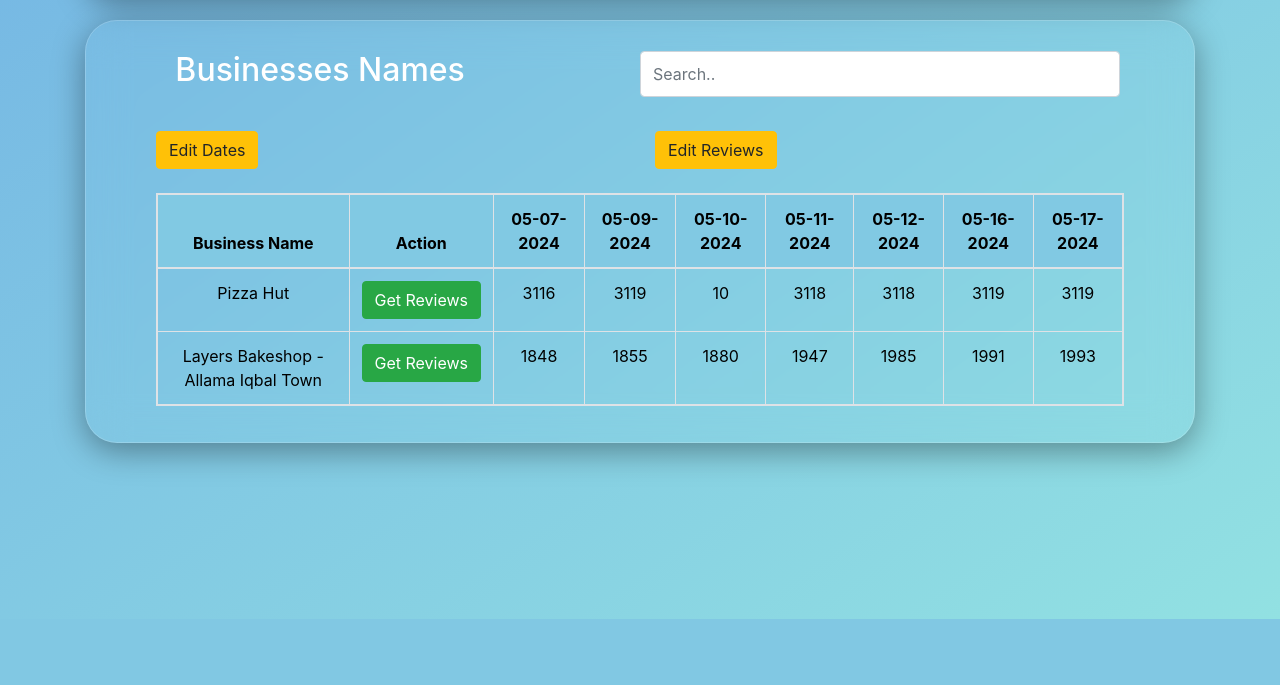
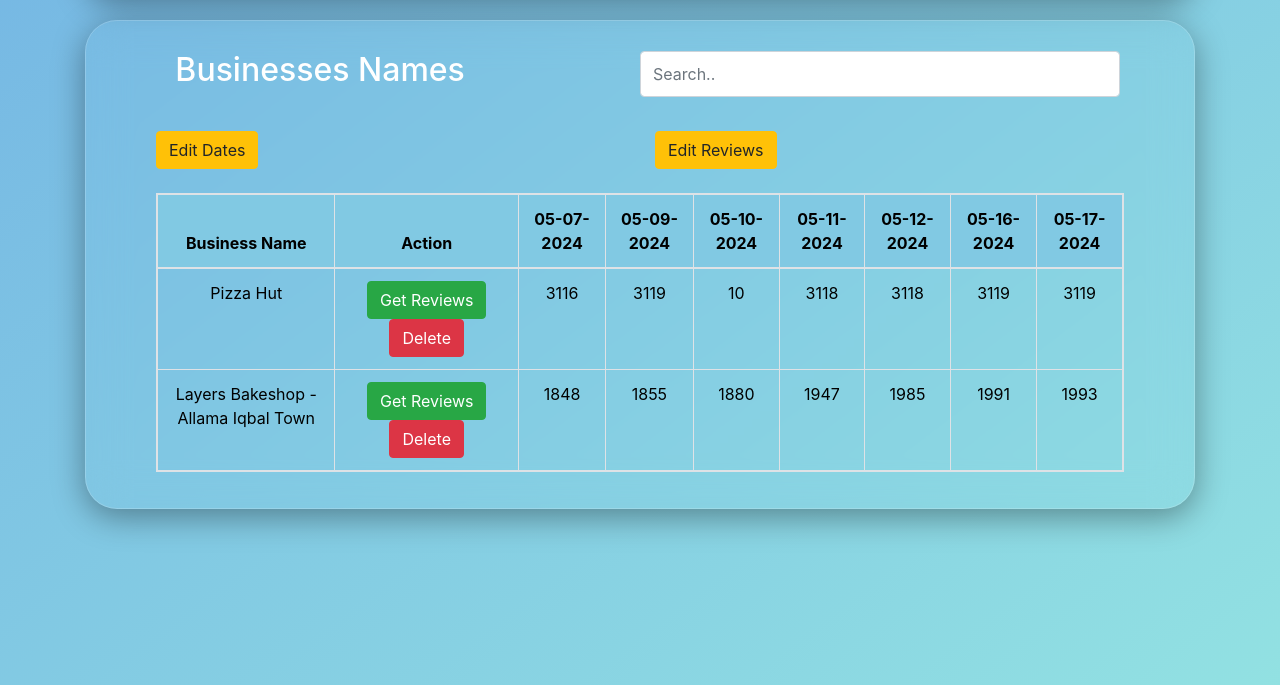
Before and after one commit to mraliimam/Google-Scrapper, a Flask app: page / in a window 1280 px wide. Shown: the part 287-972 px from the top of the page. Before the commit the page ends 906 px from the top, so only its background shows below. Run offline with Flask 2, Linux system fonts and the light colour scheme; a user stored in the database is signed in; data comes from the database, SQL or seed files in the repository; both versions use the stored data as it was after the commit; some libraries are stand-ins or nearby versions; some web fonts are replaced.

Commit message:
Delete Functionality Added

```diff
--- a/market/routes.py
+++ b/market/routes.py
@@ -96,6 +96,32 @@ def home_page():
                     db.session.rollback()
                     flash(f'Exception occurs: {e}!!', category='danger')
             return redirect(url_for('home_page'))
+        elif action_type == 'delBusiness':
+            business = request.form['business']
+            bs = ScrapeData.query.filter_by(BusinessName = business).all()
+            for b in bs:
+                db.session.delete(b)
+            try:
+                db.session.commit()
+                flash(f'Buusiness Deleted Successfully!', category = 'success')
+            except Exception as e:
+                db.session.rollback()
+                print(e)
+                flash(f'Error Occurred while deleting Business', category = 'success')
+            return redirect(url_for('home_page'))
+        elif action_type == 'delDate':
+            date = request.form['date']
+            bs = ScrapeData.query.filter_by(Date = date).all()
+            for bus in bs:
+                db.session.delete(bus)
+            try:
+                db.session.commit()
+                flash(f'Buusiness Deleted Successfully!', category = 'success')
+            except Exception as e:
+                db.session.rollback()
+                print(e)
+                flash(f'Error Occurred while deleting Business', category = 'success')
+            return redirect(url_for('home_page'))
         elif action_type == 'editDates':
             for original_date, new_date in changes.items():
                 if original_date != new_date:
--- a/market/templates/home.html
+++ b/market/templates/home.html
@@ -46,8 +46,16 @@
                 Action
               </th>
               {% for date in dates %}
-              <th data-original-date="{{ date }}">
-                {{ date.strftime('%m-%d-%Y') }}
+              <th>
+                <div class="row">
+                  <div class="col" data-original-date="{{ date }}">
+                    {{ date.strftime('%m-%d-%Y') }}
+                  </div>
+                  <div class="col delDate" style="display: none;">
+                    <button class="btn btn-danger" type="submit" name="date" onclick="document.getElementById('actionType').value = 'delDate';" value="{{ date }}">Delete</button>
+                  </div>
+                </div>
+
               </th>
               {% endfor %}
             </tr>
@@ -56,7 +64,14 @@
             {% for business, reviews_dates in businesses_reviews_dates.items() %}
             <tr>
               <td>{{ business }}</td>
-              <td><button type="submit" name = "business" class="btn btn-success" onclick="document.getElementById('actionType').value = 'getBusiness';" value="{{ business }}">Get Reviews</button></td>
+              <td>
+                <div class="row">
+                  <div class="col">
+                    <button type="submit" name = "business" class="btn btn-success" onclick="document.getElementById('actionType').value = 'getBusiness';" value="{{ business }}">Get Reviews</button>
+                  </div>
+                  <div class="col"><button type="submit" name = "business" class="btn btn-danger" onclick="document.getElementById('actionType').value = 'delBusiness';" value="{{ business }}">Delete</button></div>
+                </div>
+              </td>
               {% for review, date in reviews_dates %}
                 <td data-business="{{ business }}" data-date="{{ date }}">{{ review }}</td>
               {% endfor %}
@@ -84,7 +99,7 @@
 <script>
 function editDates() {
   // Select all date columns in the table
-  var dateColumns = document.querySelectorAll('th[data-original-date]');
+  var dateColumns = document.querySelectorAll('div[data-original-date]');
   dateColumns.forEach(function(column) {
     var originalDate = column.getAttribute('data-original-date');
     var dateValue = column.textContent.trim();
@@ -109,6 +124,12 @@ function editDates() {
     editDatesDiv.style.display = 'none';
   }
   document.getElementById('actionType').value = 'editDates';
+
+  // Show all divs with class name delDate
+  var delDateDivs = document.querySelectorAll('.delDate');
+  delDateDivs.forEach(function(delDateDiv) {
+    delDateDiv.style.display = 'block';
+  });
 
 }
 
```
Also changed, not shown: market/scrapper.db.
